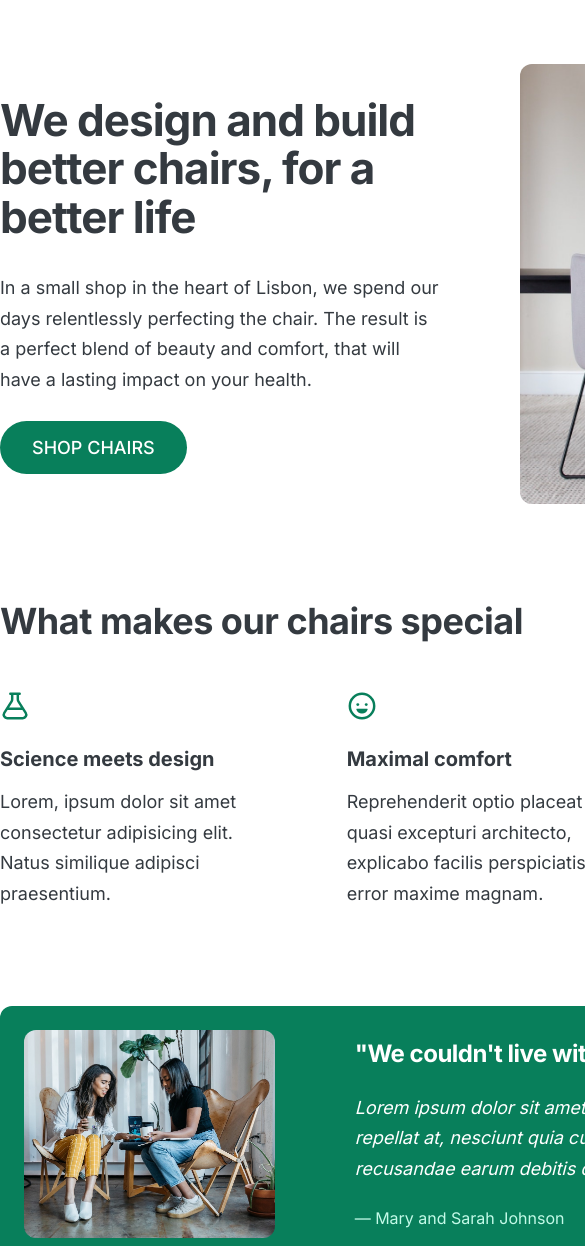
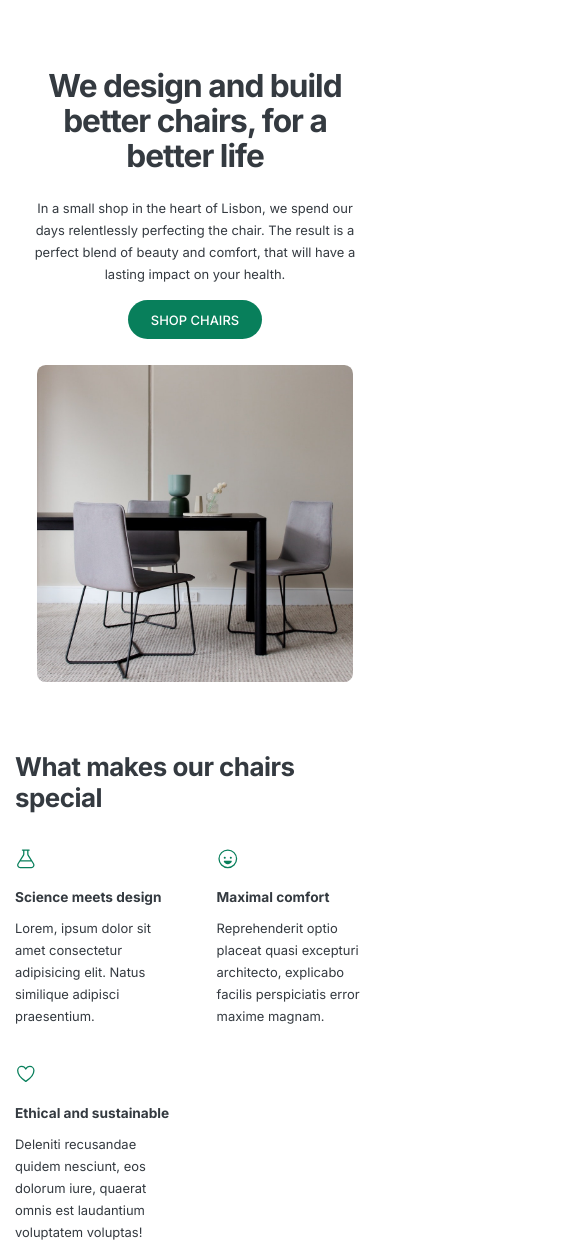
Before and after one commit to steffano-da-cruz/lisbon-chair-shop, a plain HTML site: page index.html in a window 390 px wide. Shown: the top 1246 px of the page, 585 px wide, since content can reach past the window. Drawn offline with nearby package versions, Linux system fonts and the light colour scheme.

Commit message:
Add files via upload

```diff
--- a/css/style.css
+++ b/css/style.css
@@ -1,4 +1,4 @@
-/* Global */
+/* GLOBAL */
 * {
   margin: 0;
   padding: 0;
@@ -18,7 +18,7 @@ body {
 
 .container {
   width: 96rem;
-  margin: 0 auto 0 auto;
+  margin: 0 auto;
 }
 
 h1 {
@@ -38,7 +38,7 @@ h3 {
   font-size: 2rem;
 }
 
-/* General */
+/* GENERAL */
 
 .grid-3-cols {
   display: grid;
@@ -72,7 +72,7 @@ h3 {
   padding: 0.8rem 1.2rem;
 }
 
-/* Refactored */
+/* REFACTORED */
 header,
 section {
   margin-bottom: 9.6rem;
@@ -114,7 +114,7 @@ h3,
   font-size: 1.6rem;
 }
 
-/* Hero Section */
+/* HEADER / HERO SECTION */
 .hero-section {
   display: flex;
   gap: 8rem;
@@ -122,7 +122,7 @@ h3,
 }
 
 .hero-box {
-  padding: 3.2rem 0rem 3.2rem 0;
+  padding: 3.2rem 0rem;
 }
 
 .hero-image {
@@ -133,7 +133,7 @@ h3,
   margin-bottom: 4.1rem;
 }
 
-/* Features Section */
+/* FEATURES SECTION */
 .features-icon {
   color: #087f5b;
   font-size: 3rem;
@@ -146,7 +146,7 @@ h3,
   margin-bottom: 1.6rem;
 }
 
-/* Testimonial Section */
+/* TESTIMONIAL SECTION */
 .testimonial-section {
   color: #fff;
   background-color: #087f5b;
@@ -170,7 +170,7 @@ h3,
   color: #c3fae8;
 }
 
-/* Ordering Section */
+/* ORDERING SECTION */
 .chair-card {
   box-shadow: 0 20px 30px 0 rgba(0, 0, 0, 0.07);
 }
@@ -221,3 +221,94 @@ footer {
   font-size: 1.4rem;
   color: #495057;
 }
+
+/* MEDIA QUERIES */
+
+/* BELOW 1152px (Small laptops) 1152 / 16 = 72 */
+@media (max-width: 72em) {
+  html {
+    font-size: 56.25%;
+  }
+
+  .chair-price {
+    font-size: 2.1rem;
+  }
+}
+
+/* BELOW 944px (Tablets) 944 / 16 = 59 */
+@media (max-width: 59em) {
+  .container {
+    width: 70rem;
+    margin: 0 auto;
+  }
+
+  .grid-3-cols {
+    grid-template-columns: repeat(2, 1fr);
+    column-gap: 6rem;
+    row-gap: 5rem;
+  }
+
+  .hero-section {
+    display: flex;
+    flex-direction: column;
+    gap: 2rem;
+    margin-top: 6.4rem;
+  }
+
+  .hero-box {
+    text-align: center;
+    padding: 3.2rem 2rem;
+  }
+
+  .hero-text {
+    margin-bottom: 3.8rem;
+  }
+
+  .hero-image {
+    align-self: center;
+  }
+
+  .features-name {
+    font-size: 1.9rem;
+  }
+
+  .testimonial-image {
+    align-self: center;
+  }
+
+  .testimonial-title {
+    font-size: 2.1rem;
+    margin-bottom: 1.1rem;
+  }
+
+  .testimonial-text {
+    font-size: 1.4rem;
+    margin-bottom: 2rem;
+  }
+
+  .chair-card {
+    width: 30rem;
+  }
+
+  .chair-price {
+    font-size: 2.3rem;
+  }
+}
+
+/* BELOW 704px (Smaller tablets)  704 /16 = 44 */
+@media (max-width: 44em) {
+  html {
+    font-size: 50%;
+  }
+}
+
+/* BELOW 624px (Phones)  624 /16 = 34 */
+@media (max-width: 39em) {
+  html {
+    font-size: 45%;
+  }
+
+  .container {
+    width: 50rem;
+  }
+}
```
